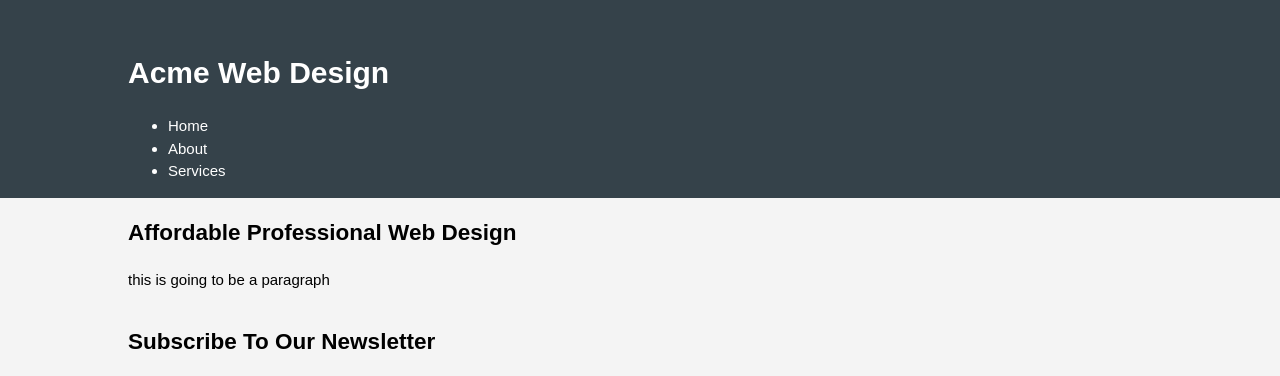
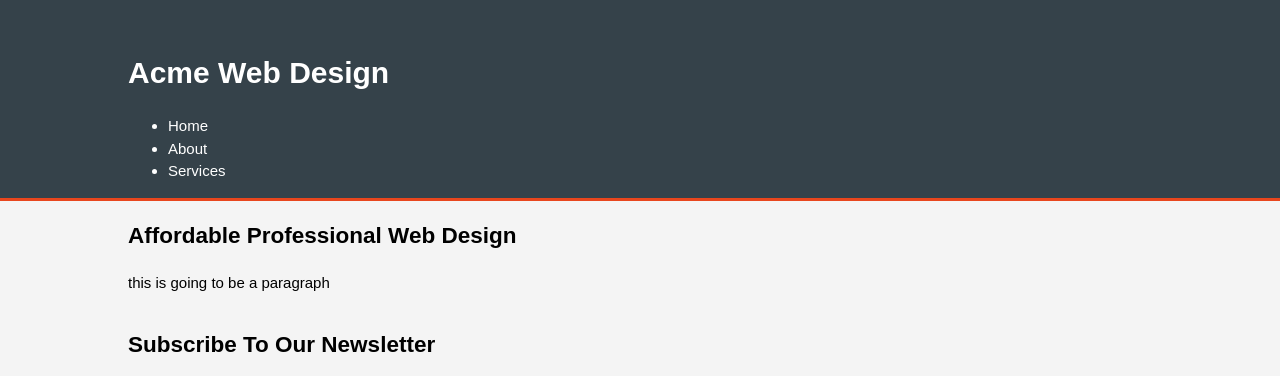
Before and after one commit to mordkatz/HTML5Website, a plain HTML site: page index.html in a window 1280 px wide. Shown: the top 376 px of the page. Drawn offline with Linux system fonts and the light colour scheme.

Commit message:
eddited the number of pixels for the oringe part of the potom of the header

```diff
--- a/css/style.css
+++ b/css/style.css
@@ -35,5 +35,5 @@ header{
 	padding-top: 30px;
 	min-height: 70px;
 	/*orenge border*/
-	border-bottom:#e8461d;
+	border-bottom:#e8461d 3px solid;
 }
```
